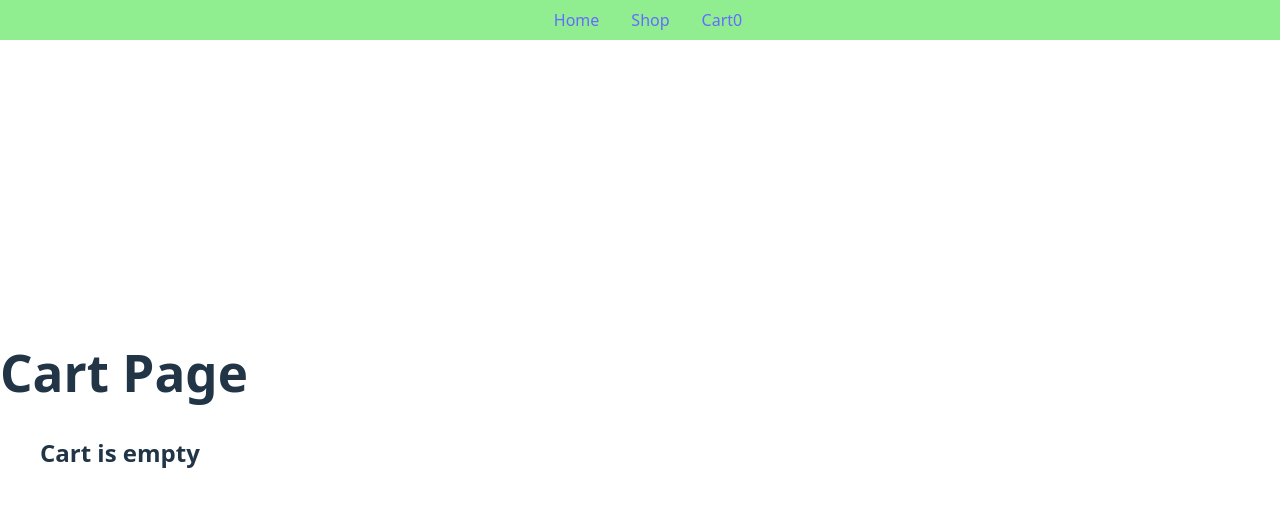
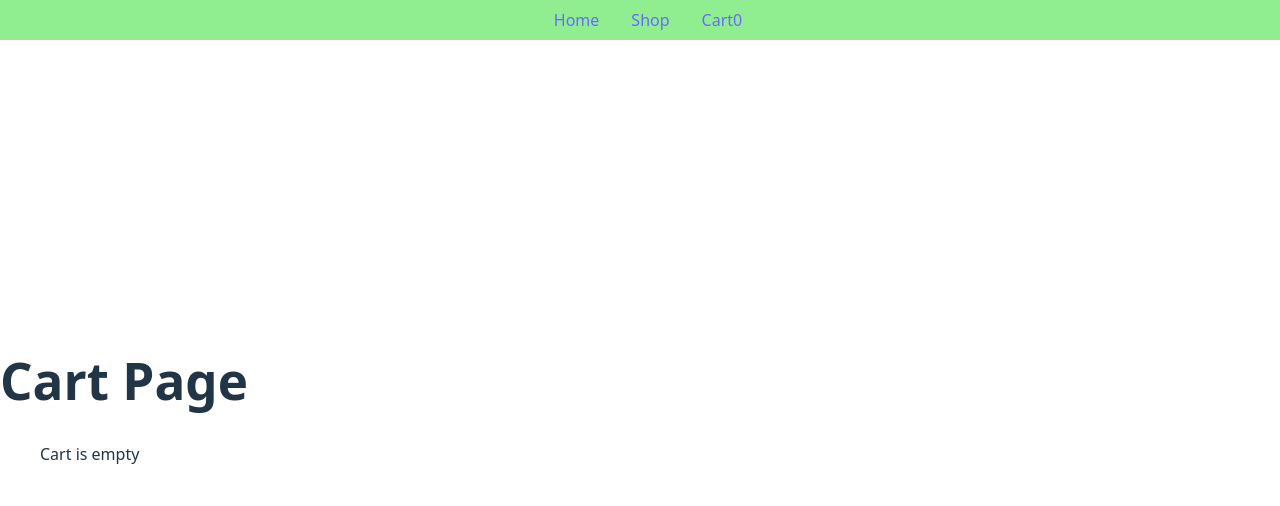
Before and after one commit to carlosmperezm/shopping-cart, a React (Vite) app: page /cart in a window 1280 px wide. Shown: the top 506 px of the page. Built offline with nearby package versions, Linux system fonts and the light colour scheme.

Commit message:
Add tests to the delete item function

```diff
--- a/src/components/cart/index.jsx
+++ b/src/components/cart/index.jsx
@@ -1,26 +1,23 @@
 import { useOutletContext } from "react-router";
 import "./styles.module.css";
 
-export default function Cart({ items }) {
-  // Todo: Create a button to eliminate the item of the cart.
+export default function Cart() {
   // Todo: Create a button to modify the quantity of the same products in the cart
 
   const [productsInCart, setProductsInCart] = useOutletContext();
 
   return (
     <ul>
-      {items.length > 0 ? (
-        items.map((item) => (
+      {productsInCart.length > 0 ? (
+        productsInCart.map((item) => (
           <li key={item.id} data-id={item.id}>
             {item.title} | Quantity: {item.quantity}
             <button
               onClick={(e) => {
                 const productId = e.target.parentNode.dataset.id;
-                console.log(typeof productId);
                 const newProducts = productsInCart.filter(
                   (product) => product.id !== Number(productId)
                 );
-                console.log(newProducts);
                 setProductsInCart(newProducts);
               }}
             >
@@ -29,7 +26,7 @@ export default function Cart({ items }) {
           </li>
         ))
       ) : (
-        <h2>Cart is empty</h2>
+        <p>Cart is empty</p>
       )}
     </ul>
   );
```
Also changed, not shown: 1 other file (tests, documents, lock files or other folders).
